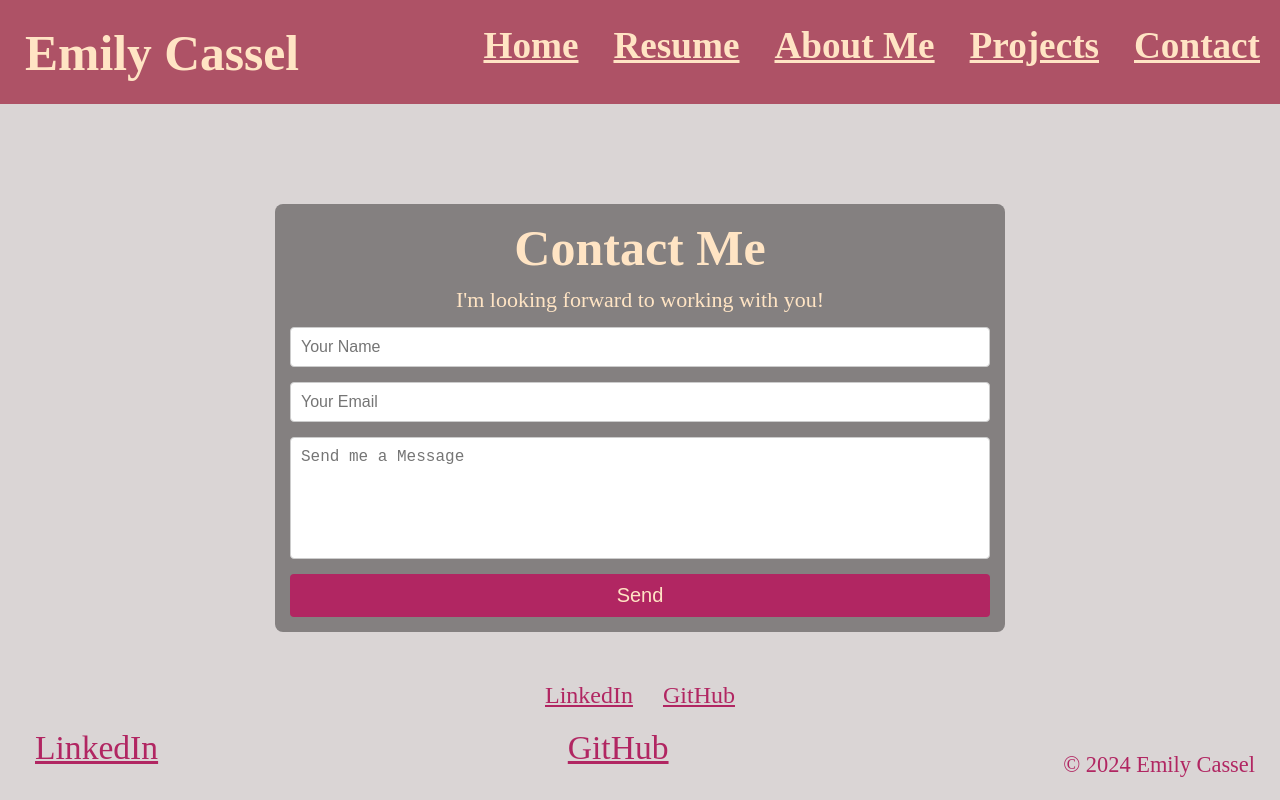
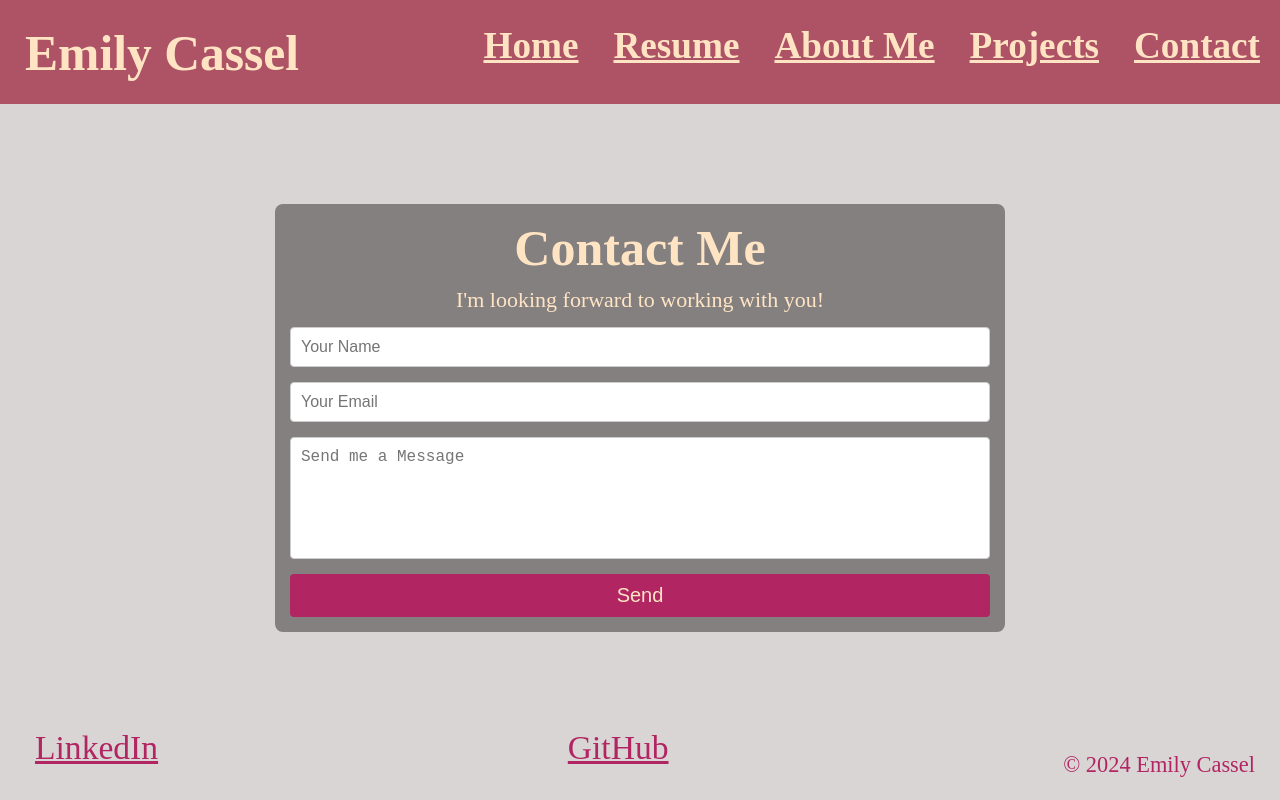
Before and after one commit to EmilyCassel/myPortfolio, a React (Vite) app in the folder client/: page /Contact in a window 1280 px wide. Built offline with nearby package versions, Linux system fonts and the light colour scheme; a web font is replaced by a local one.

Commit message:
finished contact now completely finished

```diff
--- a/client/src/pages/Contact.jsx
+++ b/client/src/pages/Contact.jsx
@@ -68,10 +68,6 @@ function Contact() {
         </form>
         {showResult && <p className="result-message">{result}</p>}
       </div>
-      <div className="myLinks">
-        <a className="link" href="https://www.linkedin.com/in/emily-cassel-5a2980245/">LinkedIn</a>
-        <a className="link" href="https://github.com/EmilyCassel">GitHub</a>
-      </div>
     </div>
   );
 }
```
